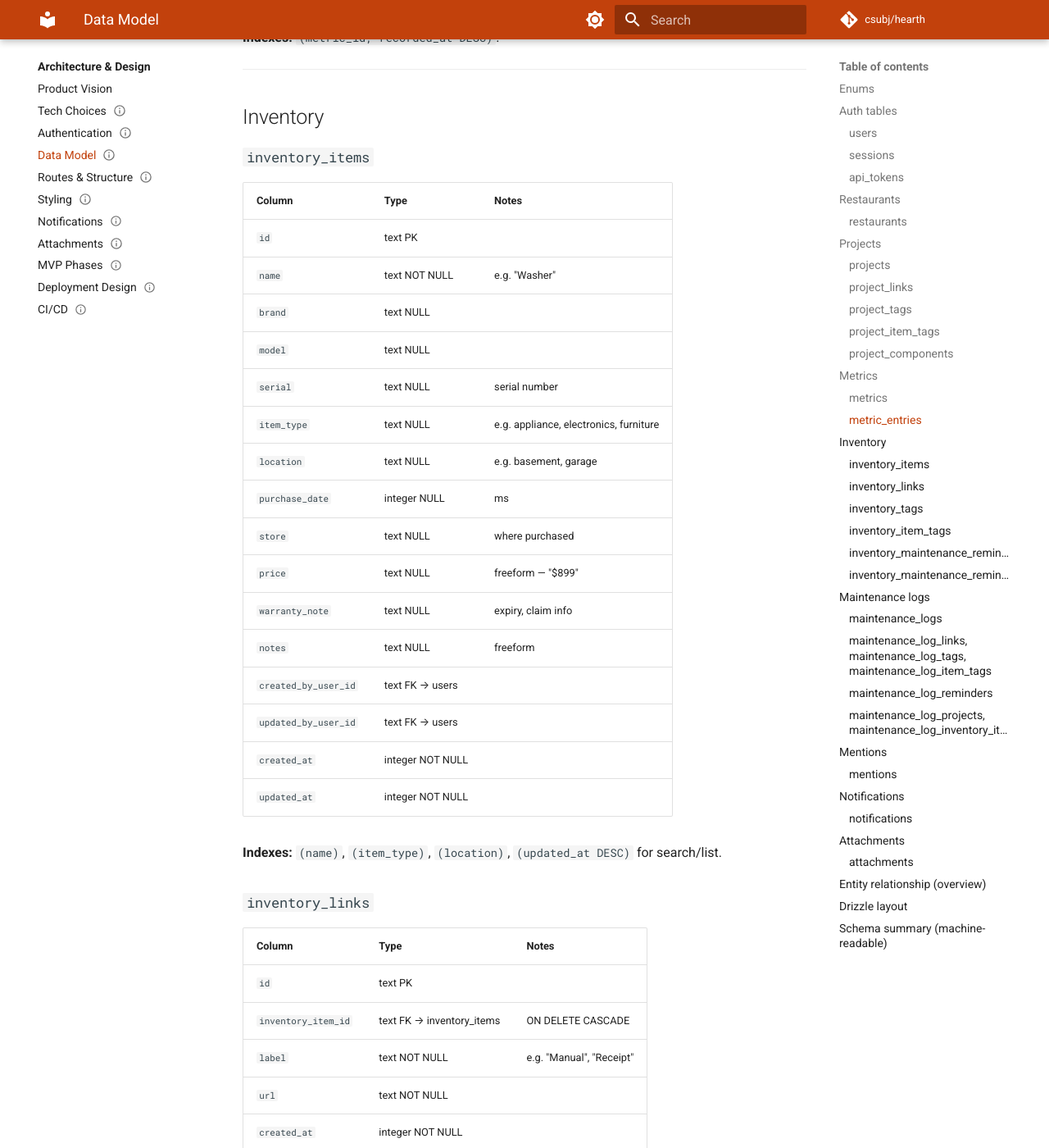
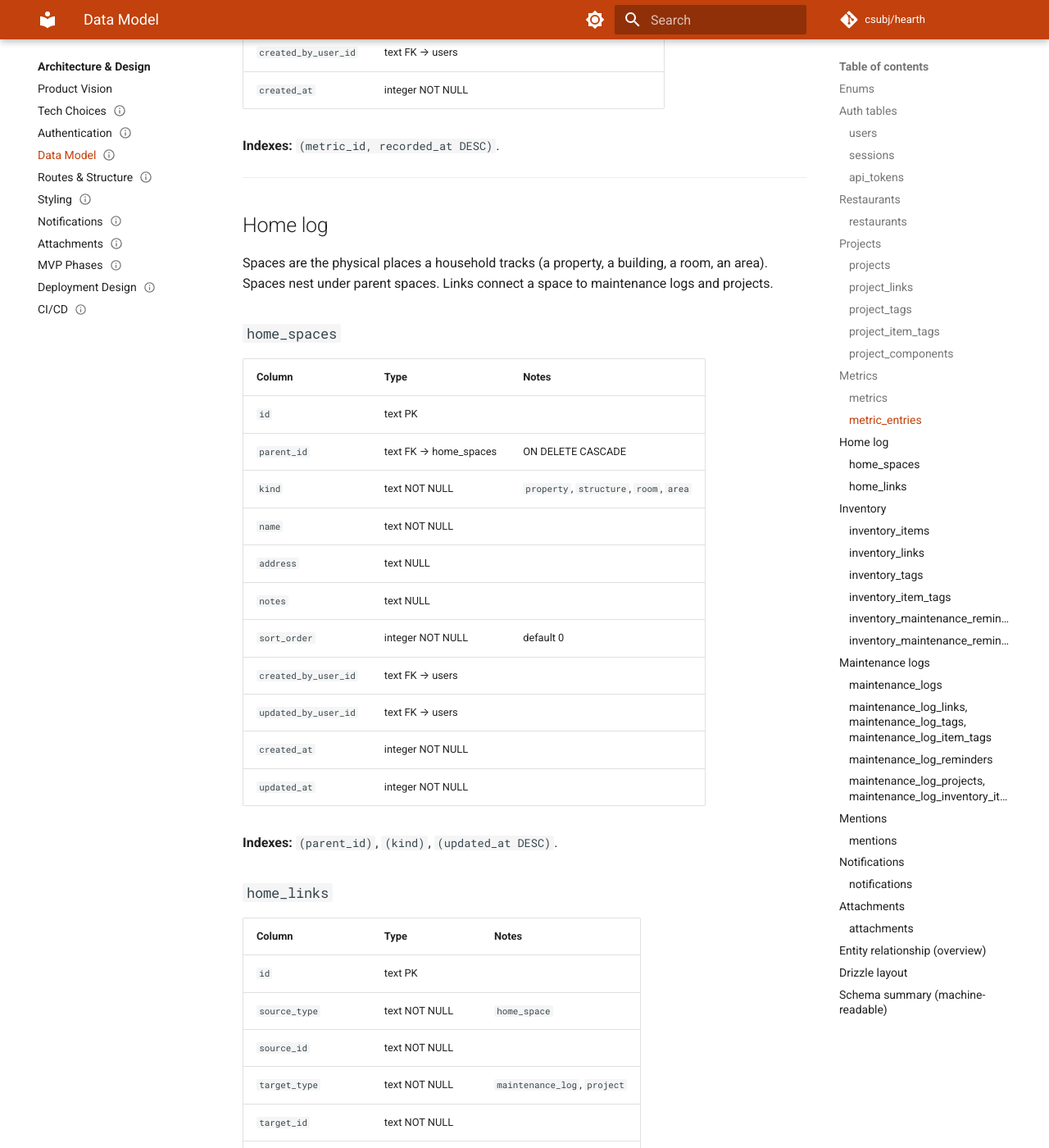
Before and after one commit to csubj/hearth, an MkDocs documentation site: the page built from docs/design/03_schema.md, in a window 1280 px wide and 1400 px high, scrolled down 7046 px. Shown: the whole window at 82% size. Built offline with MkDocs 1.6.1 and Material for MkDocs 9.7.7, drawn with Linux system fonts in a browser that asks for light colours; comment, search, counter and statistics services are not loaded; some of the changed text lies outside the part shown.

Commit message:
Refactor inventory schema and handling: rename item_type to kind, add space_id, color_name, color_hex, finish, and product_url fields; update related documentation and queries

```diff
--- a/docs/design/03_schema.md
+++ b/docs/design/03_schema.md
@@ -27,13 +27,15 @@
 
 ## Enums
 
-| Enum                | Values                                                                                 | Used by                              |
-| ------------------- | -------------------------------------------------------------------------------------- | ------------------------------------ |
-| `user_role`         | `member`, `admin`                                                                      | `users.role`                         |
-| `restaurant_status` | `want_to_try`, `visited`                                                               | `restaurants.status`                 |
-| `project_status`    | `idea`, `in_progress`, `done`                                                          | `projects.status`                    |
-| `entity_type`       | `restaurant`, `project`, `metric`, `metric_entry`, `inventory_item`, `maintenance_log` | attachments, mentions, notifications |
-| `notification_type` | see `06_notifications.md`                                                              | `notifications.type`                 |
+| Enum                  | Values                                                                                                            | Used by                              |
+| --------------------- | ----------------------------------------------------------------------------------------------------------------- | ------------------------------------ |
+| `user_role`           | `member`, `admin`                                                                                                 | `users.role`                         |
+| `restaurant_status`   | `want_to_try`, `visited`                                                                                          | `restaurants.status`                 |
+| `project_status`      | `idea`, `in_progress`, `done`                                                                                     | `projects.status`                    |
+| `entity_type`         | `restaurant`, `project`, `metric`, `metric_entry`, `inventory_item`, `maintenance_log`                            | attachments, mentions, notifications |
+| `home_space_kind`     | `property`, `structure`, `room`, `area`                                                                           | `home_spaces.kind`                   |
+| `inventory_item_kind` | `paint`, `fixture`, `flooring`, `window_treatment`, `electrical`, `plumbing`, `appliance`, `furniture`, `generic` | `inventory_items.kind`               |
+| `notification_type`   | see `06_notifications.md`                                                                                         | `notifications.type`                 |
 
 ---
 
@@ -211,30 +213,72 @@
 
 ---
 
+## Home log
+
+Spaces are the physical places a household tracks (a property, a building, a room, an area). Spaces nest under parent spaces. Links connect a space to maintenance logs and projects.
+
+### `home_spaces`
+
+| Column               | Type                  | Notes                                   |
+| -------------------- | --------------------- | --------------------------------------- |
+| `id`                 | text PK               |                                         |
+| `parent_id`          | text FK → home_spaces | ON DELETE CASCADE                       |
+| `kind`               | text NOT NULL         | `property`, `structure`, `room`, `area` |
+| `name`               | text NOT NULL         |                                         |
+| `address`            | text NULL             |                                         |
+| `notes`              | text NULL             |                                         |
+| `sort_order`         | integer NOT NULL      | default 0                               |
+| `created_by_user_id` | text FK → users       |                                         |
+| `updated_by_user_id` | text FK → users       |                                         |
+| `created_at`         | integer NOT NULL      |                                         |
+| `updated_at`         | integer NOT NULL      |                                         |
+
+**Indexes:** `(parent_id)`, `(kind)`, `(updated_at DESC)`.
+
+### `home_links`
+
+| Column               | Type             | Notes                        |
+| -------------------- | ---------------- | ---------------------------- |
+| `id`                 | text PK          |                              |
+| `source_type`        | text NOT NULL    | `home_space`                 |
+| `source_id`          | text NOT NULL    |                              |
+| `target_type`        | text NOT NULL    | `maintenance_log`, `project` |
+| `target_id`          | text NOT NULL    |                              |
+| `created_by_user_id` | text FK → users  |                              |
+| `created_at`         | integer NOT NULL |                              |
+
+**Indexes:** unique `(source_type, source_id, target_type, target_id)`; `(source_type, source_id)`; `(target_type, target_id)`.
+
+---
+
 ## Inventory
 
 ### `inventory_items`
 
-| Column               | Type             | Notes                                  |
-| -------------------- | ---------------- | -------------------------------------- |
-| `id`                 | text PK          |                                        |
-| `name`               | text NOT NULL    | e.g. "Washer"                          |
-| `brand`              | text NULL        |                                        |
-| `model`              | text NULL        |                                        |
-| `serial`             | text NULL        | serial number                          |
-| `item_type`          | text NULL        | e.g. appliance, electronics, furniture |
-| `location`           | text NULL        | e.g. basement, garage                  |
-| `purchase_date`      | integer NULL     | ms                                     |
-| `store`              | text NULL        | where purchased                        |
-| `price`              | text NULL        | freeform — "$899"                      |
-| `warranty_note`      | text NULL        | expiry, claim info                     |
-| `notes`              | text NULL        | freeform                               |
-| `created_by_user_id` | text FK → users  |                                        |
-| `updated_by_user_id` | text FK → users  |                                        |
-| `created_at`         | integer NOT NULL |                                        |
-| `updated_at`         | integer NOT NULL |                                        |
+| Column               | Type                  | Notes                      |
+| -------------------- | --------------------- | -------------------------- |
+| `id`                 | text PK               |                            |
+| `name`               | text NOT NULL         | e.g. "Washer"              |
+| `brand`              | text NULL             |                            |
+| `model`              | text NULL             |                            |
+| `serial`             | text NULL             | serial number              |
+| `kind`               | text NULL             | enum `inventory_item_kind` |
+| `space_id`           | text FK → home_spaces | ON DELETE SET NULL         |
+| `color_name`         | text NULL             |                            |
+| `color_hex`          | text NULL             |                            |
+| `finish`             | text NULL             |                            |
+| `product_url`        | text NULL             |                            |
+| `purchase_date`      | integer NULL          | ms                         |
+| `store`              | text NULL             | where purchased            |
+| `price`              | text NULL             | freeform — "$899"          |
+| `warranty_note`      | text NULL             | expiry, claim info         |
+| `notes`              | text NULL             | freeform                   |
+| `created_by_user_id` | text FK → users       |                            |
+| `updated_by_user_id` | text FK → users       |                            |
+| `created_at`         | integer NOT NULL      |                            |
+| `updated_at`         | integer NOT NULL      |                            |
 
-**Indexes:** `(name)`, `(item_type)`, `(location)`, `(updated_at DESC)` for search/list.
+**Indexes:** `(name)`, `(kind)`, `(space_id)`, `(updated_at DESC)` for search/list.
 
 ### `inventory_links`
 
--- a/src/components/inventory/InventoryFilters.tsx
+++ b/src/components/inventory/InventoryFilters.tsx
@@ -40,7 +40,7 @@
           id="inventory-search"
           type="search"
           defaultValue={currentQ ?? ""}
-          placeholder="Name, model, serial, location…"
+          placeholder="Name, brand, model, serial, notes…"
           className="mt-1 w-full rounded-md border border-border bg-background px-3 py-2 text-sm"
           onChange={(event) => updateParam("q", event.target.value)}
         />
```
Also changed, not shown: other parts of docs/design/03_schema.md (+2 -2 lines), docs/design/00_init.md (+2 -2 lines), docs/design/05_styling.md (+2 -2 lines), docs/design/08_mvp.md (+3 -3 lines), 9 other files.
